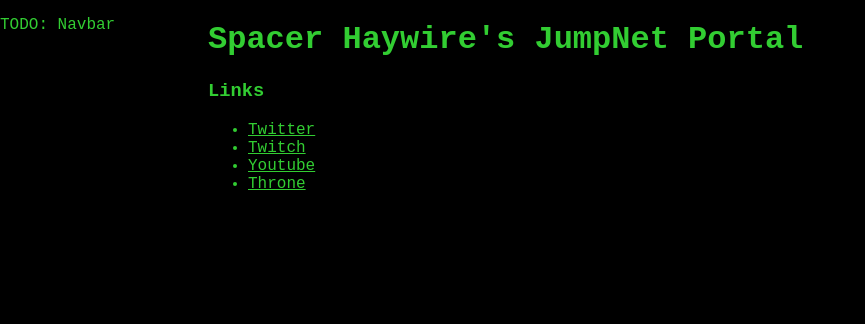
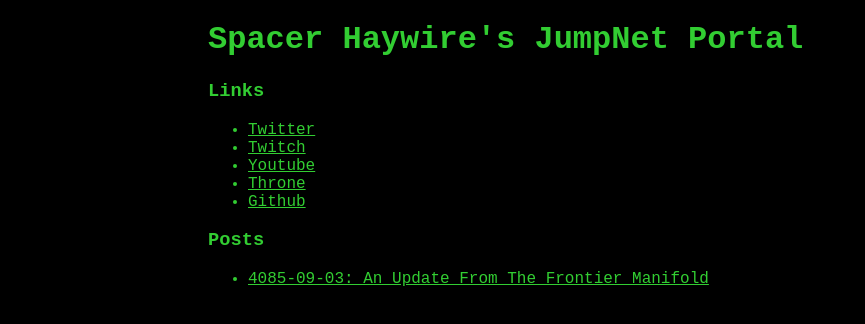
Before and after one commit to spacer-haywire/spacer-haywire.github.io, a plain HTML site: page index.html in a window 1280 px wide. Shown: the whole page, without its empty margins (0-865 px from the left). Drawn offline with Linux system fonts and the light colour scheme.

Commit message:
New log entry.

```diff
--- a/index.html
+++ b/index.html
@@ -7,9 +7,9 @@
     <link rel="stylesheet" href="css/style.css">
   </head>
   <body>
-    <div class="navbar">
-      <p>TODO: Navbar</p>
-    </div>
+<!--    <div class="navbar">-->
+<!--      <p>TODO: Navbar</p>-->
+<!--    </div>-->
     <div class="main">
       <h1>Spacer Haywire's JumpNet Portal</h1>
       <h3>Links</h3>
@@ -18,6 +18,11 @@
         <li><a href="https://www.twitch.tv/spacer_haywire_ch">Twitch</a></li>
         <li><a href="https://www.youtube.com/channel/UCz1o-sRK-R0ZHEmQ3YOkTNg">Youtube</a></li>
         <li><a href="https://jointhrone.com/u/spacer_haywire">Throne</a></li>
+        <li><a href="https://github.com/spacer-haywire">Github</a></li>
+      </ul>
+      <h3>Posts</h3>
+      <ul>
+        <li><a href="https://github.com/spacer-haywire/spacer-haywire.github.io/blob/main/posts/4085-09-03.md">4085-09-03: An Update From The Frontier Manifold</a></li>
       </ul>
     </div>
 	<script src="js/index.js"></script>
```
Also changed, not shown: 1 other file.
